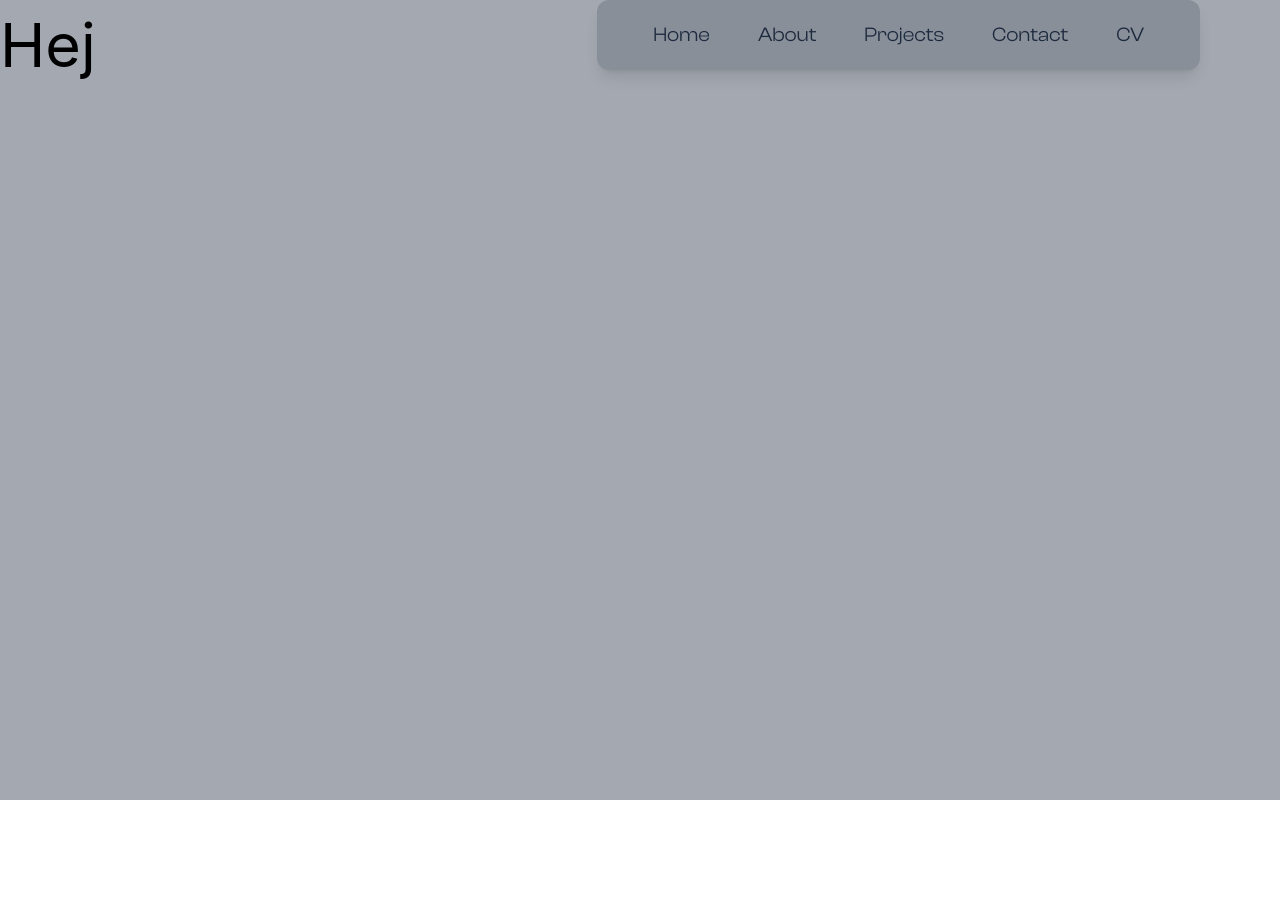
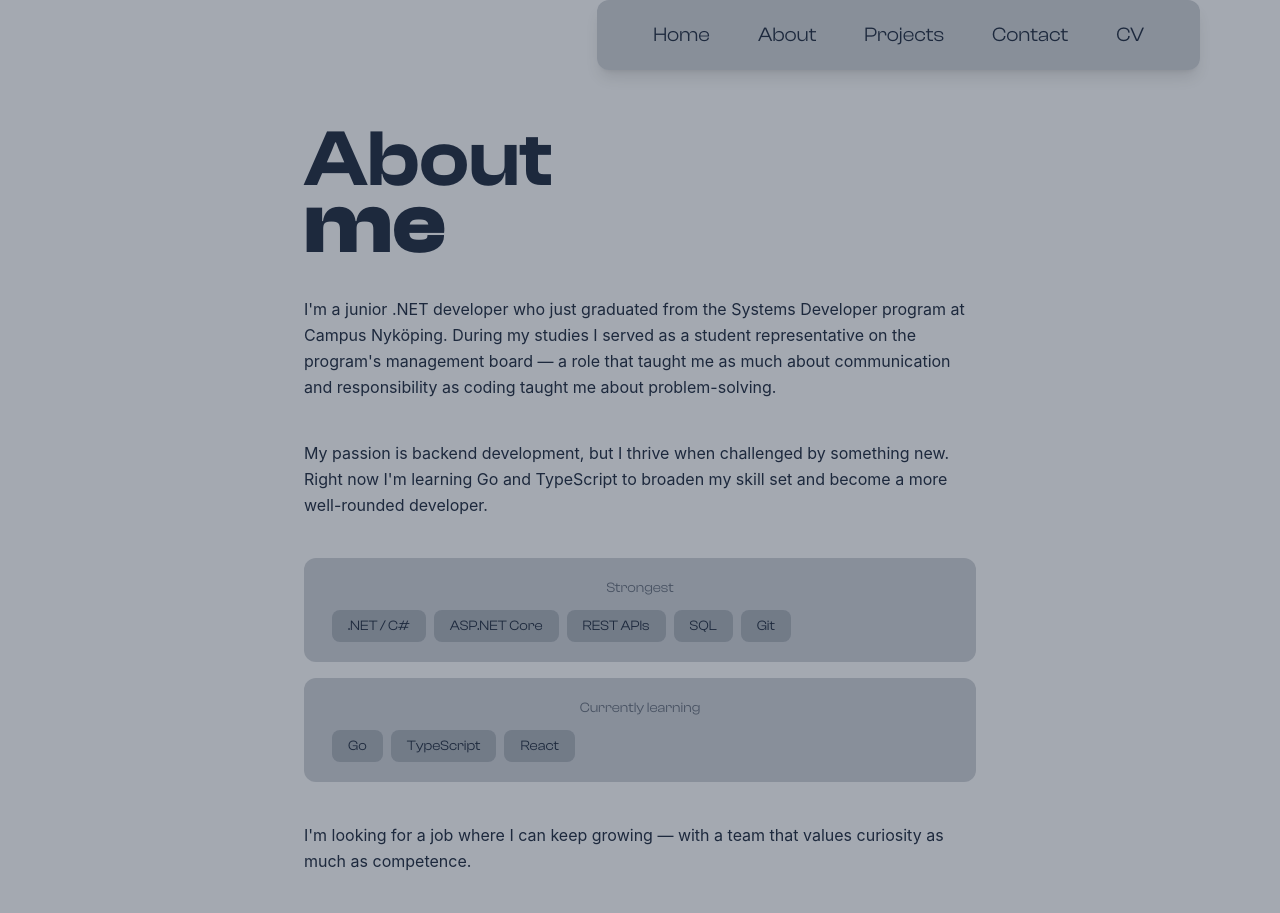
Before and after one commit to JojoSlice/portfolio, a React app in the folder frontend/: page /about in a window 1280 px wide. Shown: the top 913 px of the page. Before the commit the page ends 800 px from the top, so only its background shows below. Built offline with nearby package versions, Linux system fonts and the light colour scheme; the HTML template or start-up script is replaced by a standard one.

Commit message:
about page

```diff
--- a/frontend/src/pages/About.tsx
+++ b/frontend/src/pages/About.tsx
@@ -1,7 +1,75 @@
+import { Link } from "react-router-dom";
+
+const skills = {
+  Strongest: [".NET / C#", "ASP.NET Core", "REST APIs", "SQL", "Git"],
+  "Currently learning": ["Go", "TypeScript", "React"],
+};
+
 export default function About() {
-    return (
-        <div className="h-screen w-screen bg-slate-800/40">
-            <h1> Hej </h1>
+  return (
+    <div className="min-h-screen w-screen bg-slate-800/40 flex items-center justify-center py-32 px-8">
+      <div className="w-full max-w-2xl flex flex-col gap-10">
+
+        <div>
+          <h1 className="headlineSemi text-slate-800 leading-tight">About</h1>
+          <h1 className="headlineBold text-slate-800 leading-tight">me</h1>
         </div>
-    );
+
+        <p className="text-slate-800 text-lg leading-relaxed">
+          I'm a junior .NET developer who just graduated from the Systems
+          Developer program at Campus Nyköping. During my studies I served as a
+          student representative on the program's management board — a role that
+          taught me as much about communication and responsibility as coding
+          taught me about problem-solving.
+        </p>
+
+        <p className="text-slate-800 text-lg leading-relaxed">
+          My passion is backend development, but I thrive when challenged by
+          something new. Right now I'm learning Go and TypeScript to broaden my
+          skill set and become a more well-rounded developer.
+        </p>
+
+        <div className="flex flex-col gap-4">
+          {Object.entries(skills).map(([category, items]) => (
+            <div key={category} className="bg-slate-800/20 rounded-xl px-7 py-5">
+              <span className="NavText text-sm text-slate-800 opacity-60 block mb-3">
+                {category}
+              </span>
+              <div className="flex flex-wrap gap-2">
+                {items.map((skill) => (
+                  <span
+                    key={skill}
+                    className="NavText text-slate-800 bg-slate-800/20 rounded-lg px-4 py-1.5 text-sm"
+                  >
+                    {skill}
+                  </span>
+                ))}
+              </div>
+            </div>
+          ))}
+        </div>
+
+        <p className="text-slate-800 text-lg leading-relaxed">
+          I'm looking for a job where I can keep growing — with a team that
+          values curiosity as much as competence.
+        </p>
+
+        <div className="flex gap-4">
+          <Link
+            to="/projects"
+            className="NavText bg-slate-800/20 text-slate-800 rounded-xl px-6 py-3 hover:shadow-lg hover:bg-slate-800/30 transition-all duration-200"
+          >
+            See my projects →
+          </Link>
+          <Link
+            to="/contact"
+            className="NavText bg-slate-800/20 text-slate-800 rounded-xl px-6 py-3 hover:shadow-lg hover:bg-slate-800/30 transition-all duration-200"
+          >
+            Get in touch →
+          </Link>
+        </div>
+
+      </div>
+    </div>
+  );
 }
```
